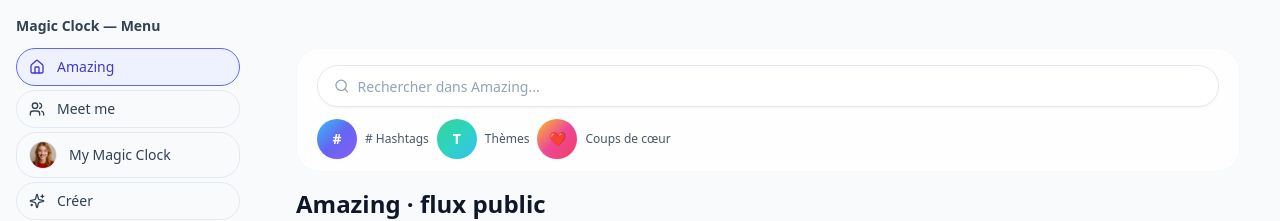
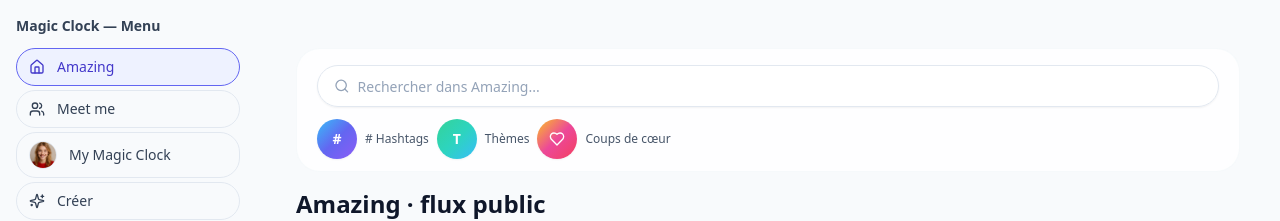
Before and after one commit to welcome-magic-clock/magic-clock-web-mvp, a Next.js app: page / in a window 1280 px wide. Shown: the top 221 px of the page. Built offline with nearby package versions, Linux system fonts and the light colour scheme.

Commit message:
Update SearchToolbar.tsx

```diff
--- a/components/search/SearchToolbar.tsx
+++ b/components/search/SearchToolbar.tsx
@@ -1,7 +1,7 @@
 "use client";
 
 import { useEffect, useRef, useState } from "react";
-import { Search } from "lucide-react";
+import { Search, Heart, Globe2 } from "lucide-react";
 
 export type SearchToolbarVariant = "amazing" | "meetme";
 
@@ -176,7 +176,13 @@ export function SearchToolbar({ variant }: SearchToolbarProps) {
             <span
               className={`flex h-10 w-10 items-center justify-center rounded-full text-sm font-semibold shadow-sm ${bubble.className}`}
             >
-              {bubble.shortLabel}
+              {bubble.id === "favorites" ? (
+                <Heart className="h-4 w-4" />
+              ) : bubble.id === "country" ? (
+                <Globe2 className="h-4 w-4" />
+              ) : (
+                bubble.shortLabel
+              )}
             </span>
             <span className="hidden text-xs font-medium text-slate-600 sm:inline">
               {bubble.label}
```
Lines whose indentation alone changed are shown as unchanged.
